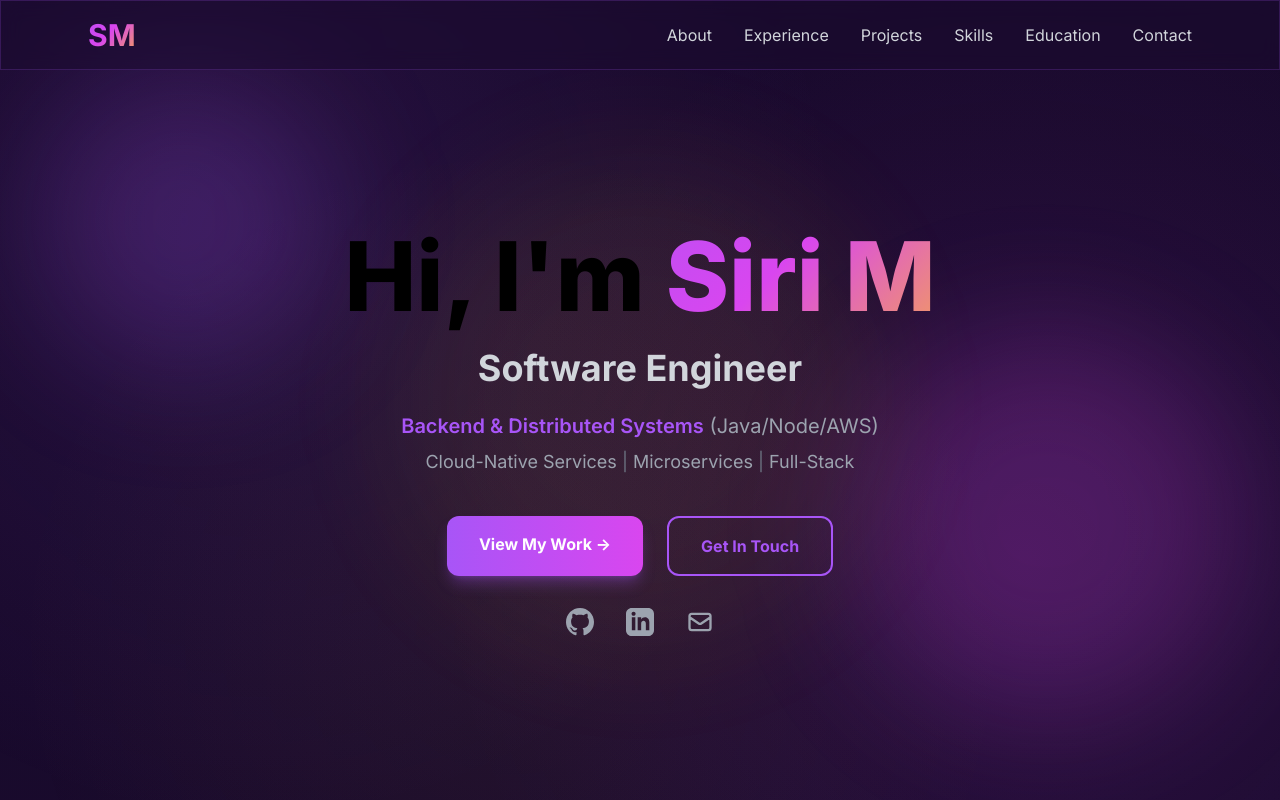
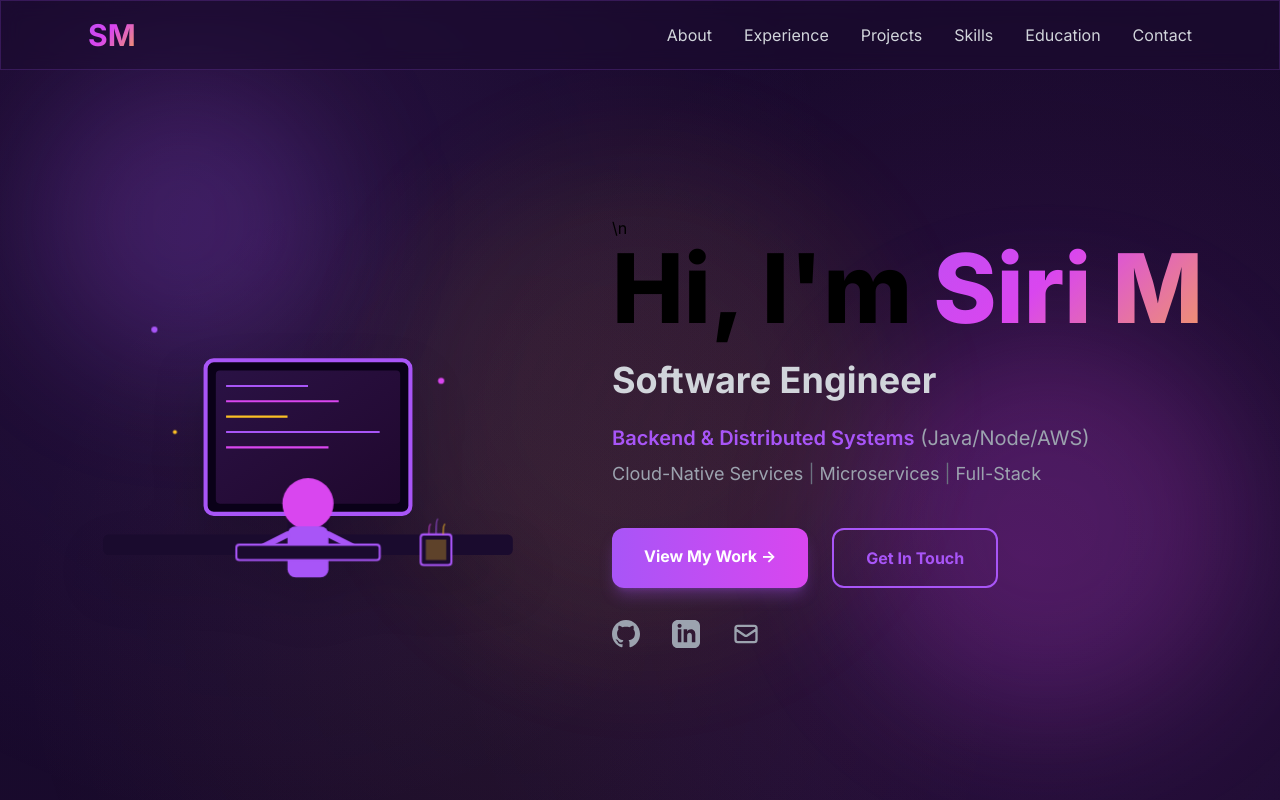
Before and after one commit to sirimungi/siriportfolio, a React (Vite) app: page / in a window 1280 px wide. Shown: the top 800 px of the page. Built offline with nearby package versions, Linux system fonts and the light colour scheme.

Commit message:
Update App.jsx

```diff
--- a/src/App.jsx
+++ b/src/App.jsx
@@ -187,18 +187,137 @@ export default function App() {
       <Navbar />
 
       {/* Hero Section */}
-      <section id="home" className="min-h-screen flex flex-col justify-center items-center text-center px-6 pt-16 relative overflow-hidden">
+      <section id="home" className="min-h-screen flex flex-col lg:flex-row justify-center items-center text-center lg:text-left px-6 pt-16 relative overflow-hidden gap-12">
         {/* Animated background orbs */}
         <div className="absolute top-20 left-10 w-72 h-72 bg-accent/20 rounded-full blur-3xl animate-float"></div>
         <div className="absolute bottom-20 right-10 w-96 h-96 bg-accentLight/20 rounded-full blur-3xl animate-float" style={{ animationDelay: '2s' }}></div>
         <div className="absolute top-1/2 left-1/2 -translate-x-1/2 -translate-y-1/2 w-[500px] h-[500px] bg-highlight/10 rounded-full blur-3xl animate-pulse-slow"></div>
 
+        {/* Animated Developer Illustration */}
+        <motion.div
+          initial={{ opacity: 0, x: -100 }}
+          animate={{ opacity: 1, x: 0 }}
+          transition={{ duration: 1, delay: 0.3 }}
+          className="relative z-10 w-full lg:w-1/2 max-w-md lg:max-w-lg hidden lg:block">
+          <svg viewBox="0 0 500 500" className="w-full h-full drop-shadow-2xl">
+            {/* Desk */}
+            <rect x="50" y="350" width="400" height="20" fill="#1a0b2e" rx="5">
+              <animate attributeName="opacity" values="0.8;1;0.8" dur="3s" repeatCount="indefinite"/>
+            </rect>
+
+            {/* Monitor */}
+            <rect x="150" y="180" width="200" height="150" fill="#0a0118" stroke="#a855f7" strokeWidth="4" rx="8">
+              <animate attributeName="stroke" values="#a855f7;#d946ef;#fbbf24;#a855f7" dur="4s" repeatCount="indefinite"/>
+            </rect>
+
+            {/* Screen Glow */}
+            <rect x="160" y="190" width="180" height="130" fill="url(#screenGlow)" rx="4"/>
+
+            {/* Code Lines on Screen */}
+            <line x1="170" y1="205" x2="250" y2="205" stroke="#a855f7" strokeWidth="2">
+              <animate attributeName="x2" values="170;250;170" dur="2s" repeatCount="indefinite"/>
+            </line>
+            <line x1="170" y1="220" x2="280" y2="220" stroke="#d946ef" strokeWidth="2">
+              <animate attributeName="x2" values="170;280;170" dur="2.5s" repeatCount="indefinite"/>
+            </line>
+            <line x1="170" y1="235" x2="230" y2="235" stroke="#fbbf24" strokeWidth="2">
+              <animate attributeName="x2" values="170;230;170" dur="1.8s" repeatCount="indefinite"/>
+            </line>
+            <line x1="170" y1="250" x2="320" y2="250" stroke="#a855f7" strokeWidth="2">
+              <animate attributeName="x2" values="170;320;170" dur="2.2s" repeatCount="indefinite"/>
+            </line>
+            <line x1="170" y1="265" x2="270" y2="265" stroke="#d946ef" strokeWidth="2">
+              <animate attributeName="x2" values="170;270;170" dur="2.8s" repeatCount="indefinite"/>
+            </line>
+
+            {/* Monitor Stand */}
+            <rect x="230" y="330" width="40" height="30" fill="#1a0b2e" rx="3"/>
+            <rect x="200" y="355" width="100" height="10" fill="#1a0b2e" rx="5"/>
+
+            {/* Developer Person */}
+            <g className="animate-float">
+              {/* Head */}
+              <circle cx="250" cy="320" r="25" fill="#d946ef">
+                <animate attributeName="cy" values="320;315;320" dur="3s" repeatCount="indefinite"/>
+              </circle>
+
+              {/* Body */}
+              <rect x="230" y="342" width="40" height="50" fill="#a855f7" rx="8">
+                <animate attributeName="height" values="50;52;50" dur="3s" repeatCount="indefinite"/>
+              </rect>
+
+              {/* Arms - Typing Animation */}
+              <g>
+                {/* Left Arm */}
+                <line x1="230" y1="350" x2="200" y2="365" stroke="#a855f7" strokeWidth="6" strokeLinecap="round">
+                  <animate attributeName="x2" values="200;195;200" dur="0.8s" repeatCount="indefinite"/>
+                  <animate attributeName="y2" values="365;368;365" dur="0.8s" repeatCount="indefinite"/>
+                </line>
+
+                {/* Right Arm */}
+                <line x1="270" y1="350" x2="300" y2="365" stroke="#a855f7" strokeWidth="6" strokeLinecap="round">
+                  <animate attributeName="x2" values="300;305;300" dur="1s" repeatCount="indefinite"/>
+                  <animate attributeName="y2" values="365;368;365" dur="1s" repeatCount="indefinite"/>
+                </line>
+              </g>
+            </g>
+
+            {/* Keyboard */}
+            <rect x="180" y="360" width="140" height="15" fill="#1a0b2e" stroke="#a855f7" strokeWidth="2" rx="3">
+              <animate attributeName="fill" values="#1a0b2e;#2a1b3e;#1a0b2e" dur="1.5s" repeatCount="indefinite"/>
+            </rect>
+
+            {/* Floating Code Particles */}
+            <circle cx="100" cy="150" r="3" fill="#a855f7">
+              <animate attributeName="cy" values="150;100;150" dur="4s" repeatCount="indefinite"/>
+              <animate attributeName="opacity" values="0;1;0" dur="4s" repeatCount="indefinite"/>
+            </circle>
+            <circle cx="380" cy="200" r="3" fill="#d946ef">
+              <animate attributeName="cy" values="200;150;200" dur="5s" repeatCount="indefinite"/>
+              <animate attributeName="opacity" values="0;1;0" dur="5s" repeatCount="indefinite"/>
+            </circle>
+            <circle cx="120" cy="250" r="2" fill="#fbbf24">
+              <animate attributeName="cy" values="250;200;250" dur="3.5s" repeatCount="indefinite"/>
+              <animate attributeName="opacity" values="0;1;0" dur="3.5s" repeatCount="indefinite"/>
+            </circle>
+
+            {/* Coffee Cup */}
+            <g transform="translate(360, 340)">
+              <rect x="0" y="10" width="30" height="30" fill="#1a0b2e" stroke="#a855f7" strokeWidth="2" rx="3"/>
+              <rect x="5" y="15" width="20" height="20" fill="#fbbf24" opacity="0.3">
+                <animate attributeName="height" values="20;15;20" dur="2s" repeatCount="indefinite"/>
+              </rect>
+              {/* Steam */}
+              <path d="M 8 10 Q 8 0 10 0" stroke="#d946ef" strokeWidth="1.5" fill="none" opacity="0.6">
+                <animate attributeName="opacity" values="0.6;0.3;0.6" dur="2s" repeatCount="indefinite"/>
+              </path>
+              <path d="M 15 10 Q 15 -5 17 -5" stroke="#a855f7" strokeWidth="1.5" fill="none" opacity="0.6">
+                <animate attributeName="opacity" values="0.4;0.7;0.4" dur="2.5s" repeatCount="indefinite"/>
+              </path>
+              <path d="M 22 10 Q 22 0 24 0" stroke="#fbbf24" strokeWidth="1.5" fill="none" opacity="0.6">
+                <animate attributeName="opacity" values="0.5;0.2;0.5" dur="2.2s" repeatCount="indefinite"/>
+              </path>
+            </g>
+
+            {/* Gradients */}
+            <defs>
+              <linearGradient id="screenGlow" x1="0%" y1="0%" x2="100%" y2="100%">
+                <stop offset="0%" stopColor="#a855f7" stopOpacity="0.2">
+                  <animate attributeName="stopColor" values="#a855f7;#d946ef;#fbbf24;#a855f7" dur="5s" repeatCount="indefinite"/>
+                </stop>
+                <stop offset="100%" stopColor="#d946ef" stopOpacity="0.1">
+                  <animate attributeName="stopColor" values="#d946ef;#fbbf24;#a855f7;#d946ef" dur="5s" repeatCount="indefinite"/>
+                </stop>
+              </linearGradient>
+            </defs>
+          </svg>
+        </motion.div>
+
         <motion.div
           initial={{ opacity: 0, y: 40 }}
           animate={{ opacity: 1, y: 0 }}
           transition={{ duration: 0.8 }}
-          className="relative z-10">
-          <motion.h1
+          className="relative z-10 w-full lg:w-1/2">\n          <motion.h1
             className="text-6xl md:text-8xl font-extrabold mb-6"
             initial={{ scale: 0.9 }}
             animate={{ scale: 1 }}
@@ -228,7 +347,7 @@ export default function App() {
           </motion.p>
 
           <motion.div
-            className="flex gap-6 justify-center flex-wrap mb-8"
+            className="flex gap-6 justify-center lg:justify-start flex-wrap mb-8"
             initial={{ opacity: 0, y: 20 }}
             animate={{ opacity: 1, y: 0 }}
             transition={{ delay: 1 }}>
@@ -249,7 +368,7 @@ export default function App() {
           </motion.div>
 
           <motion.div
-            className="flex gap-8 justify-center"
+            className="flex gap-8 justify-center lg:justify-start"
             initial={{ opacity: 0 }}
             animate={{ opacity: 1 }}
             transition={{ delay: 1.2 }}>
```
